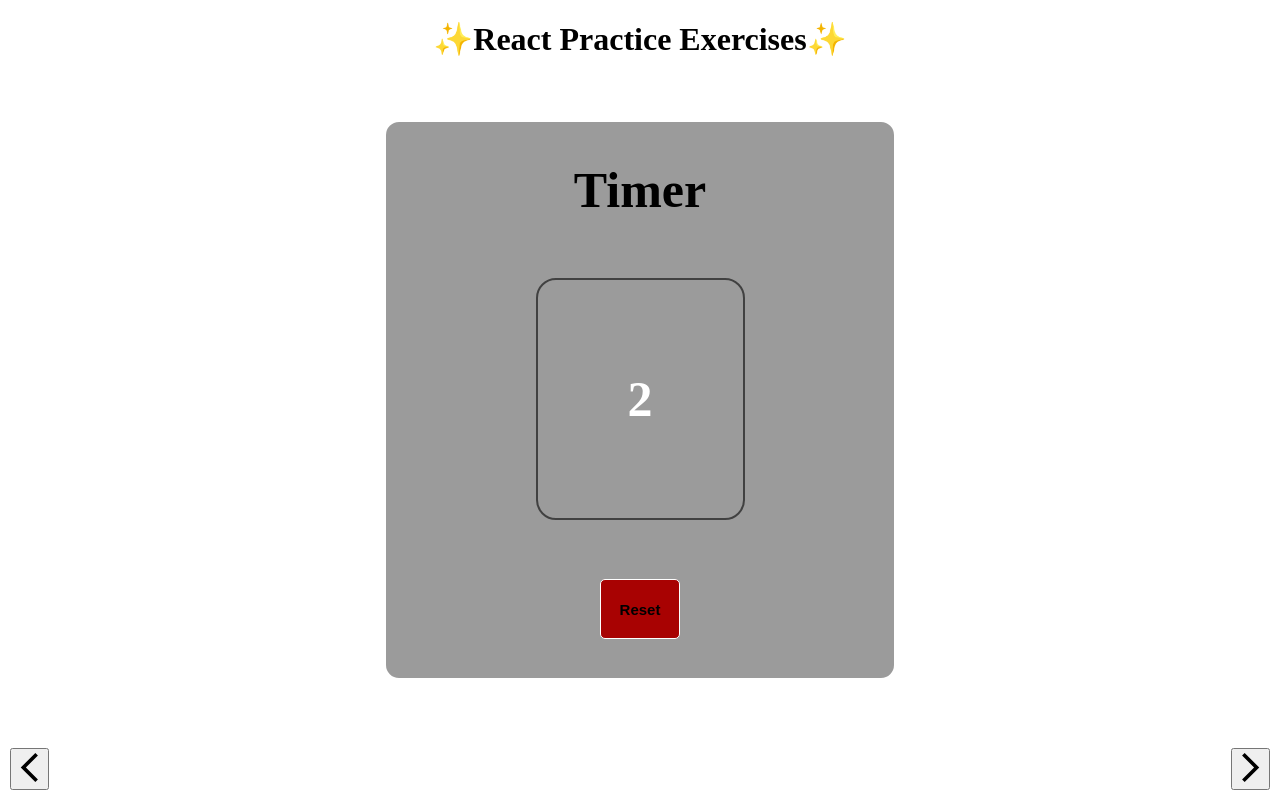
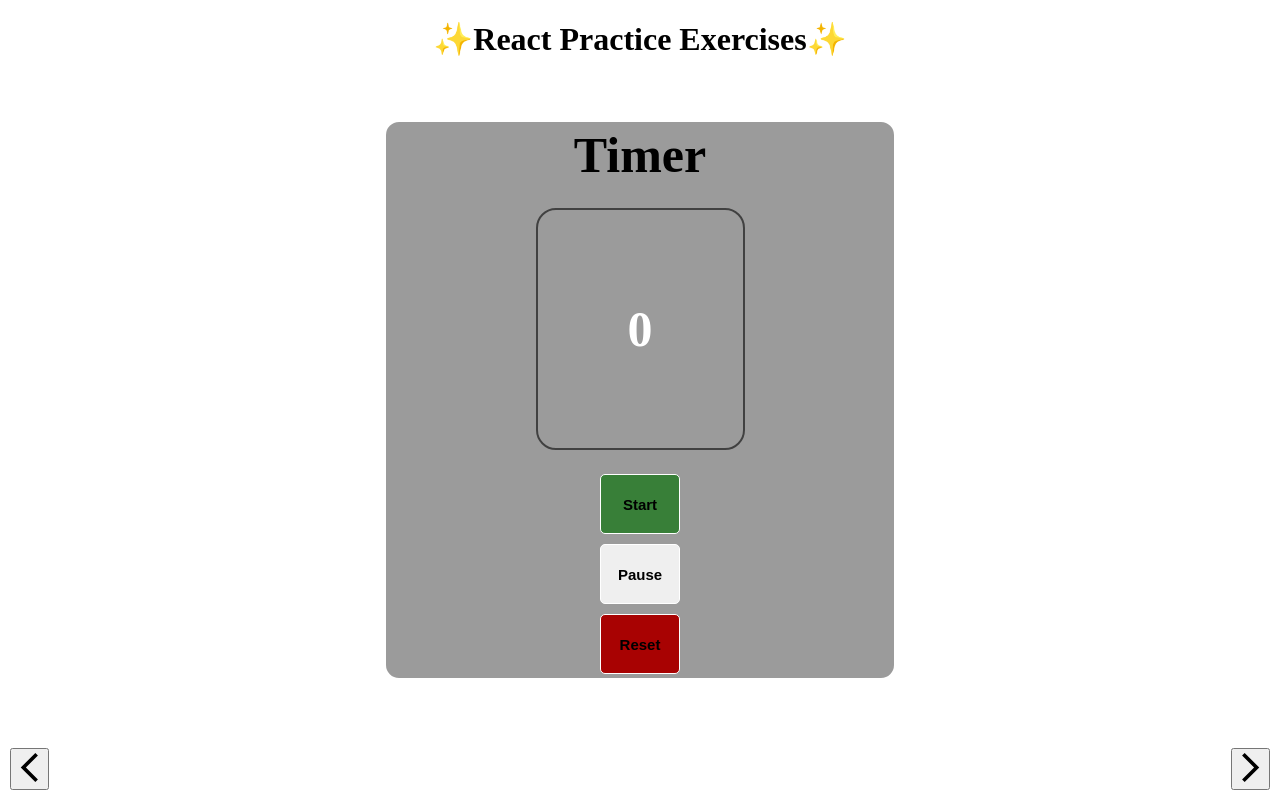
Before and after one commit to JuanJaimes9/PractReact, a React (Vite) app: page / in a window 1280 px wide. Both pictures are taken after a click on the button 1250 px from the left and 769 px from the top of the page. Built offline with nearby package versions, Linux system fonts and the light colour scheme; the HTML template or start-up script is replaced by a standard one.

Commit message:
update exercise2

```diff
--- a/src/components/exercises/exercise2/Exercise2.jsx
+++ b/src/components/exercises/exercise2/Exercise2.jsx
@@ -3,15 +3,22 @@ import '../../../styles/exercise2.css'
 
 export default function Exercise2() {
 
-      const [time, setTime] = useState(0)
+      //Timer starts in 0
+      const [time, setTime] = useState(0);
+
+      //Timer is not active until we click on the start button
+      const [isActive, setIsActive] = useState(false);
 
       useEffect(() => {
+      //When "isActive" is true, the timer will start
+        if(isActive){
         const timer = setTimeout (() => {
           const counter = time + 1;
           setTime(counter);
         }, 1000);
         return () => clearTimeout(timer)
-      }, [time])
+        }
+      }, [isActive, time])
 
   return (
     <div className='app-container'>
@@ -20,6 +27,8 @@ export default function Exercise2() {
         {time}
       </div>
       <div className='buttons-container'>
+      <button className='btn add' onClick={() => setIsActive(true)}>Start</button>
+      <button className='btn pause' onClick={() => setIsActive(false)}>Pause</button>
       <button className='btn reset' onClick={() => setTime(0)}>Reset</button>
       </div>
     </div>
```
Also changed, not shown: src/styles/exercise2.css (line endings or trailing spaces), 1 other file (tests, documents, lock files or other folders).
